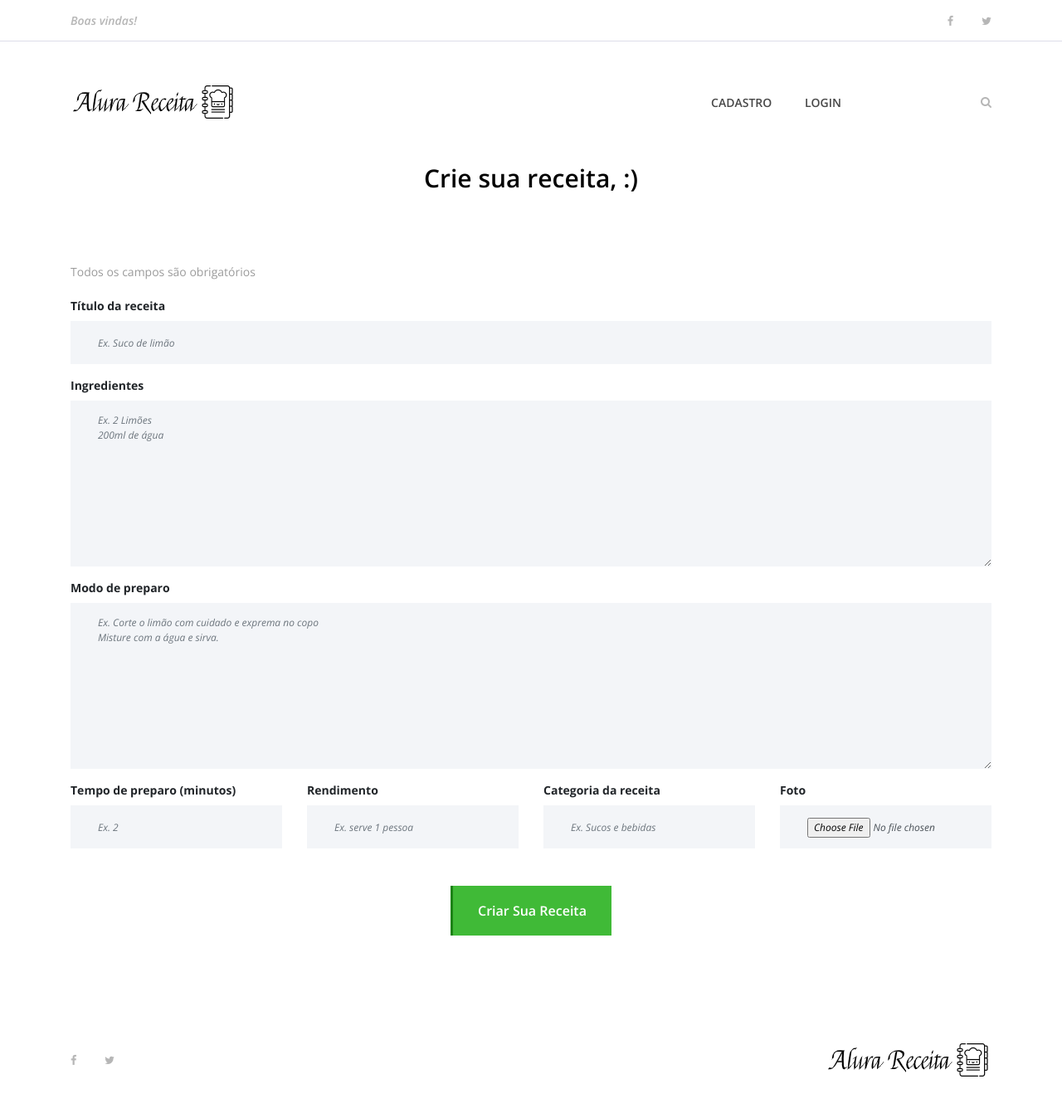
After one commit to danipompeudetoledo/aplicacao-site-de-receitas, a Django app: page /usuarios/cria/receita in a window 1280 px wide. The commit adds this page. Shown: the whole page at 83% size. Run offline with Django 4.2, Linux system fonts and the light colour scheme; parts of the project's set-up code (start-up, migrations or seed data) failed here and were passed over; some libraries are stand-ins or nearby versions.

```diff
--- a/receitas/models.py
+++ b/receitas/models.py
@@ -1,13 +1,13 @@
 from distutils.command.upload import upload
 from django.db import models
 from datetime import datetime
-from pessoas.models import Pessoa
+from django.contrib.auth.models import User
 
 
 
 
 class Receita(models.Model):
-    pessoa = models.ForeignKey(Pessoa, on_delete=models.CASCADE)
+    pessoa = models.ForeignKey(User, on_delete=models.CASCADE)
     nome_receita =  models.CharField(max_length=200)
     ingredientes = models.TextField()
     modo_preparo = models.TextField()
--- a/templates/partials/_menu.html
+++ b/templates/partials/_menu.html
@@ -59,10 +59,11 @@
                                 {% if user.is_authenticated %}
                                     <li><a href="{% url 'index' %}">Página principal</a></li>
                                     <li><a href="{% url 'dashboard' %}">Minhas receitas</a></li>
+                                    <li><a href="{% url 'cria_receita' %}"> Criar receita</a></li>
                                     <li><a href="{% url 'logout' %}"> Logout</a></li>
 
                                 {% else %}
-                                    <li><a href="{% url 'index' %}">Página principal</a></li>
+
                                     <li><a href="{% url 'cadastro' %}">Cadastro</a></li>
                                     <li><a href="{% url 'login' %}">Login</a></li>
                                 {% endif%}
--- a/templates/usuarios/cadastro.html
+++ b/templates/usuarios/cadastro.html
@@ -21,6 +21,7 @@
                 </div>
             </div>
         </div>
+        {% include 'partials/_alertas.html'%}
         <div class="row">
             <div class="col-12">
                 <div class="contact-form-area">
--- /dev/null
+++ b/templates/usuarios/cria_receita.html
@@ -0,0 +1,75 @@
+{% extends 'base.html' %}
+{% load static %}
+{% block content %}
+<!-- Preloader -->
+<div id="preloader">
+   <i class="circle-preloader"></i>
+   <img src="{% static 'img/core-img/pizza.png' %}" alt="">
+</div>
+
+{% include 'partials/_busca.html' %}
+
+{% include 'partials/_menu.html' %}
+
+<!-- ##### Contact Form Area Start ##### -->
+<div class="contact-area section-padding-0-80">
+   <div class="container">
+       <div class="row">
+           <div class="col-12">
+               <div class="section-heading">
+                   <h3>Crie sua receita, {{ user.username }} :)</h3>
+               </div>
+           </div>
+       </div>
+
+       <div class="row">
+           <div class="col-12">
+           <p>Todos os campos são obrigatórios</p>
+               <div class="contact-form-area">
+                   <form action="{% url 'cria_receita' %}" method="post" enctype="multipart/form-data">
+                           {% csrf_token %}
+                       <div class="row">
+                           <div class="col-12 col-lg-12">
+                               <label for="nome_receita"><b>Título da receita</b></label>
+                               <input type="text" id="nome_receita" class="form-control" name="nome_receita" placeholder="Ex. Suco de limão" required>
+                           </div>
+                           <div class="col-12">
+                               <label for="file"><b>Ingredientes</b></label>
+                               <textarea class="form-control" name="ingredientes" cols="30" rows="10" placeholder="Ex. 2 Limões &#10;200ml de água" required></textarea>
+                           </div>
+                           <div class="col-12">
+                               <label for="file"><b>Modo de preparo</b></label>
+                               <textarea class="form-control" name="modo_preparo" cols="30" rows="10" placeholder="Ex. Corte o limão com cuidado e exprema no copo  &#10;Misture com a água e sirva." required></textarea>
+                           </div>
+                           <div class="col-12 col-lg-3">
+                               <label for="file"><b>Tempo de preparo (minutos)</b></label>
+                               <input type="number" class="form-control" name="tempo_preparo" placeholder="Ex. 2" required>
+                           </div>
+                           <div class="col-12 col-lg-3">
+                               <label for="file"><b>Rendimento</b></label>
+                               <input type="text" class="form-control" name="rendimento" placeholder="Ex. serve 1 pessoa" required>
+                           </div>
+                           <div class="col-12 col-lg-3">
+                               <label for="file"><b>Categoria da receita</b></label>
+                               <input type="text" class="form-control" name="categoria" placeholder="Ex. Sucos e bebidas" required>
+                           </div>
+                           <div class="col-12 col-lg-3">
+                               <label for="file"><b>Foto</b></label>
+                               <input type="file" class="form-control" name="foto_receita" required>
+                           </div>
+                           <div class="col-12 text-center">
+                               <button class="btn delicious-btn mt-30" type="submit">Criar sua receita</button>
+                           </div>
+                       </div>
+                   </form>
+               </div>
+           </div>
+       </div>
+   </div>
+</div>
+
+{% include 'partials/_footer.html' %}
+{% endblock %}
+© 2022 GitHub, Inc.
+Terms
+Privacy
--- a/templates/usuarios/login.html
+++ b/templates/usuarios/login.html
@@ -21,6 +21,7 @@
                 </div>
             </div>
         </div>
+        {% include 'partials/_alertas.html'%}
         <div class="row">
             <div class="col-12">
                 <div class="contact-form-area">
--- a/usuarios/urls.py
+++ b/usuarios/urls.py
@@ -6,7 +6,8 @@ urlpatterns= [
     path('cadastro',views.cadastro, name='cadastro'),
     path('login',views.login, name= 'login'),
     path('dashboard',views.dashboard, name= 'dashboard'),
-    path('logout',views.logout,name='logout')
+    path('logout',views.logout,name='logout'),
+    path('cria/receita', views.cria_receita, name='cria_receita')
 
 
 ]
--- a/usuarios/views.py
+++ b/usuarios/views.py
@@ -1,6 +1,7 @@
-from django.shortcuts import redirect, render,redirect
+from django.shortcuts import render,redirect, get_object_or_404
 from django.contrib.auth.models import User
-from django.contrib import auth
+from django.contrib import auth,messages
+from receitas.models import Receita
 
 
 def cadastro(request):
@@ -18,7 +19,7 @@ def cadastro(request):
             return redirect ('cadastro')
 
         if senha != senha2:
-            print('As senhas não são iguais')
+            messages.error(request,'As senhas não são iguais')
             return redirect('cadastro')
 
         if User.objects.filter(email=email).exists():
@@ -28,6 +29,7 @@ def cadastro(request):
         user = User.objects.create_user(username=nome, email=email,password=senha)
         user.save()
         print("Usuario cadastrado com sucesso")
+        messages.success(request,' Cadastro realizado com sucesso')
         return redirect('login')
     else:
         return render(request,'usuarios/cadastro.html')
@@ -56,8 +58,28 @@ def logout(request):
 
 def dashboard(request):
     if request.user.is_authenticated:
-        return render (request,'usuarios/dashboard.html')
+        id = request.user.id
+        receitas = Receita.objects.order_by('-data_receita').filter(pessoa=id)
+
+        dados = {
+            'receitas': receitas
+        }
+        return render (request,'usuarios/dashboard.html', dados)
     else:
         return redirect('index')
 
-# Create your views here.
+def cria_receita(request):
+    if request.method =='POST':
+        nome_receita = request.POST['nome_receita']
+        ingredientes = request.POST['ingredientes']
+        modo_preparo = request.POST['modo_preparo']
+        tempo_preparo = request.POST['tempo_preparo']
+        rendimento = request.POST['rendimento']
+        categoria = request.POST['categoria']
+        foto_receita =request.FILES['foto_receita']
+        user = get_object_or_404(User, pk=request.user.id)
+        receita = Receita.objects.create(pessoa=user, nome_receita=nome_receita, ingredientes=ingredientes, modo_preparo=modo_preparo, tempo_preparo=tempo_preparo, rendimento=rendimento, categoria=categoria, foto_receita=foto_receita)
+        receita.save()
+        return redirect('dashboard')
+    else:
+        return render(request, 'usuarios/cria_receita.html')
```
Also changed, not shown: alurareceita/settings.py (+9 -0 lines), templates/partials/_alertas.html (added, +9 -0 lines), media/fotos/27/02/2022/pao.jpg (added), media/fotos/27/02/2022/torta.jpg (added), media/fotos/27/02/2022/torta_1sNhMSC.jpg (added), receitas/migrations/0006_alter_receita_pessoa.py (added).
